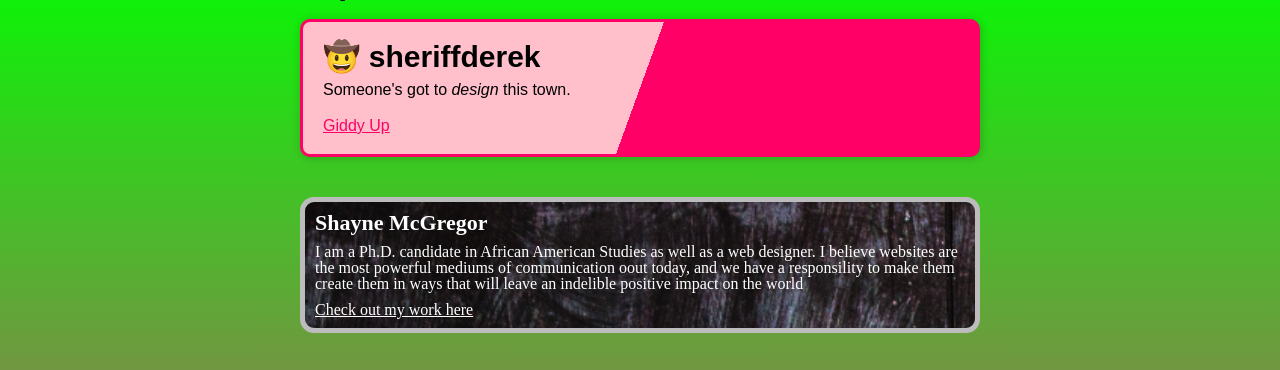
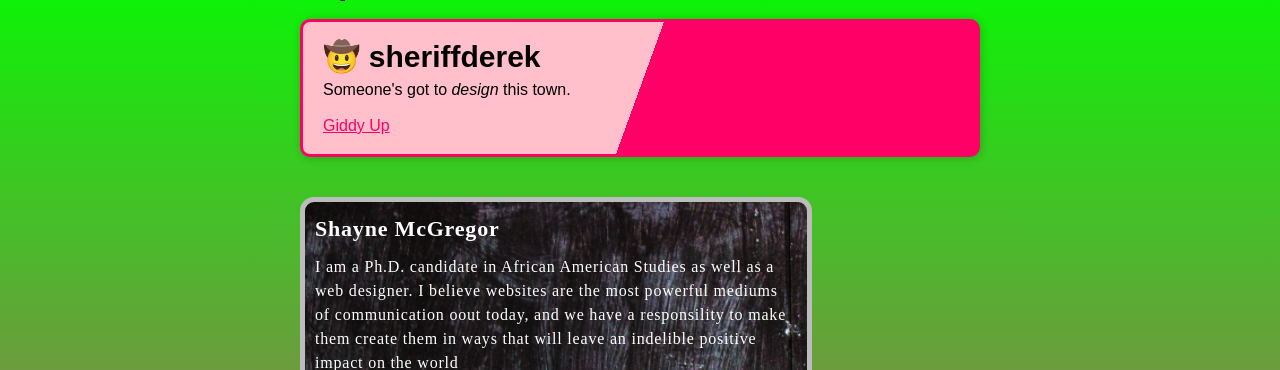
Before and after one commit to perpetual-education-personal/alpha-three-homepage, a PHP site: page / in a window 1280 px wide. Shown: the part 59-429 px from the top of the page. Run offline with PHP 8.4, Linux system fonts and the light colour scheme.

Commit message:
change text styles

```diff
--- a/style.css
+++ b/style.css
@@ -90,6 +90,10 @@ h1 {
   color: white;
   border: 5px solid #BCBCBC;
   border-radius: 14px;
+  font-size:16px;
+  line-height:1.5;
+  letter-spacing: 0.05em;
+  max-width:64ch;
 }
 
 .student.shayne a {
```
